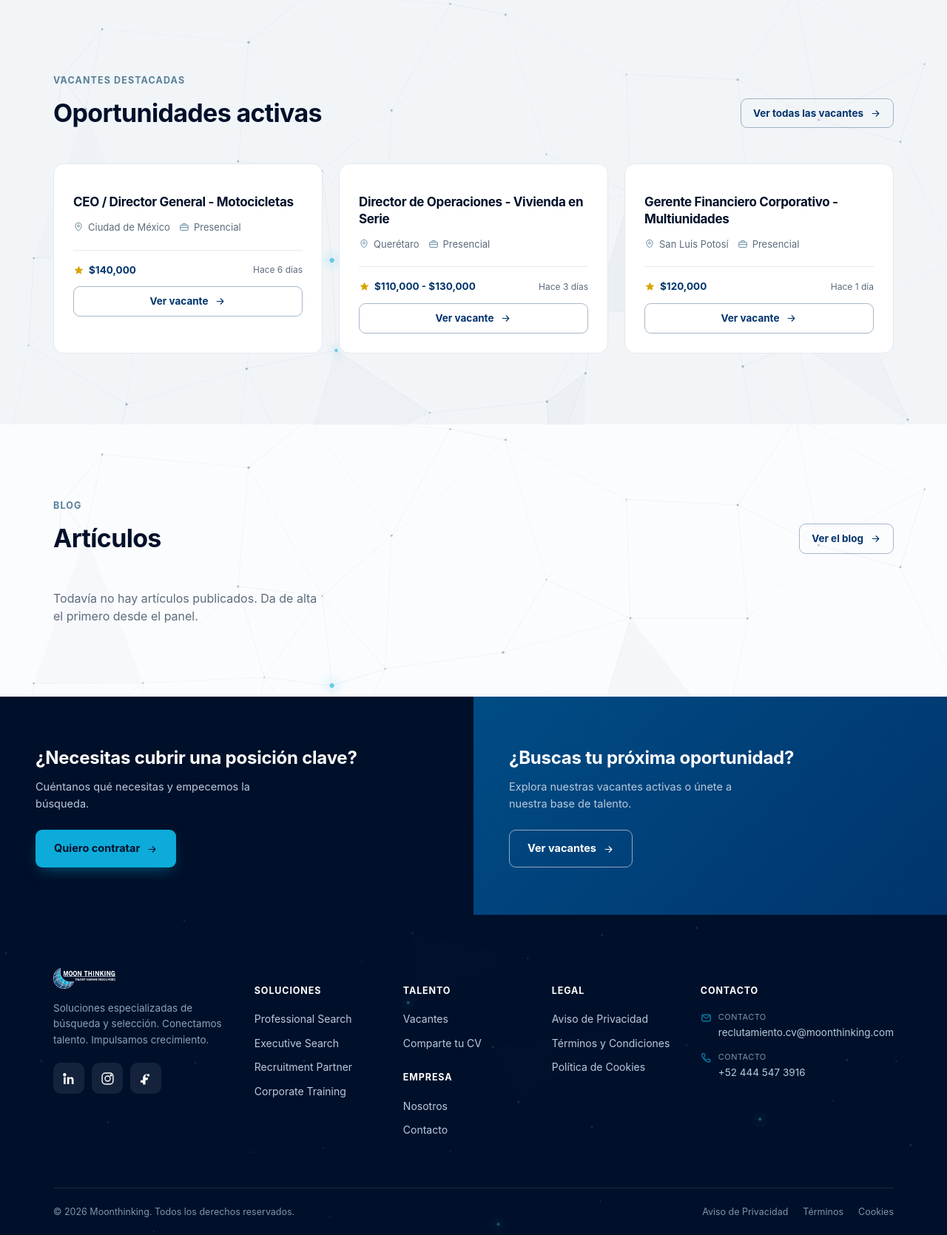
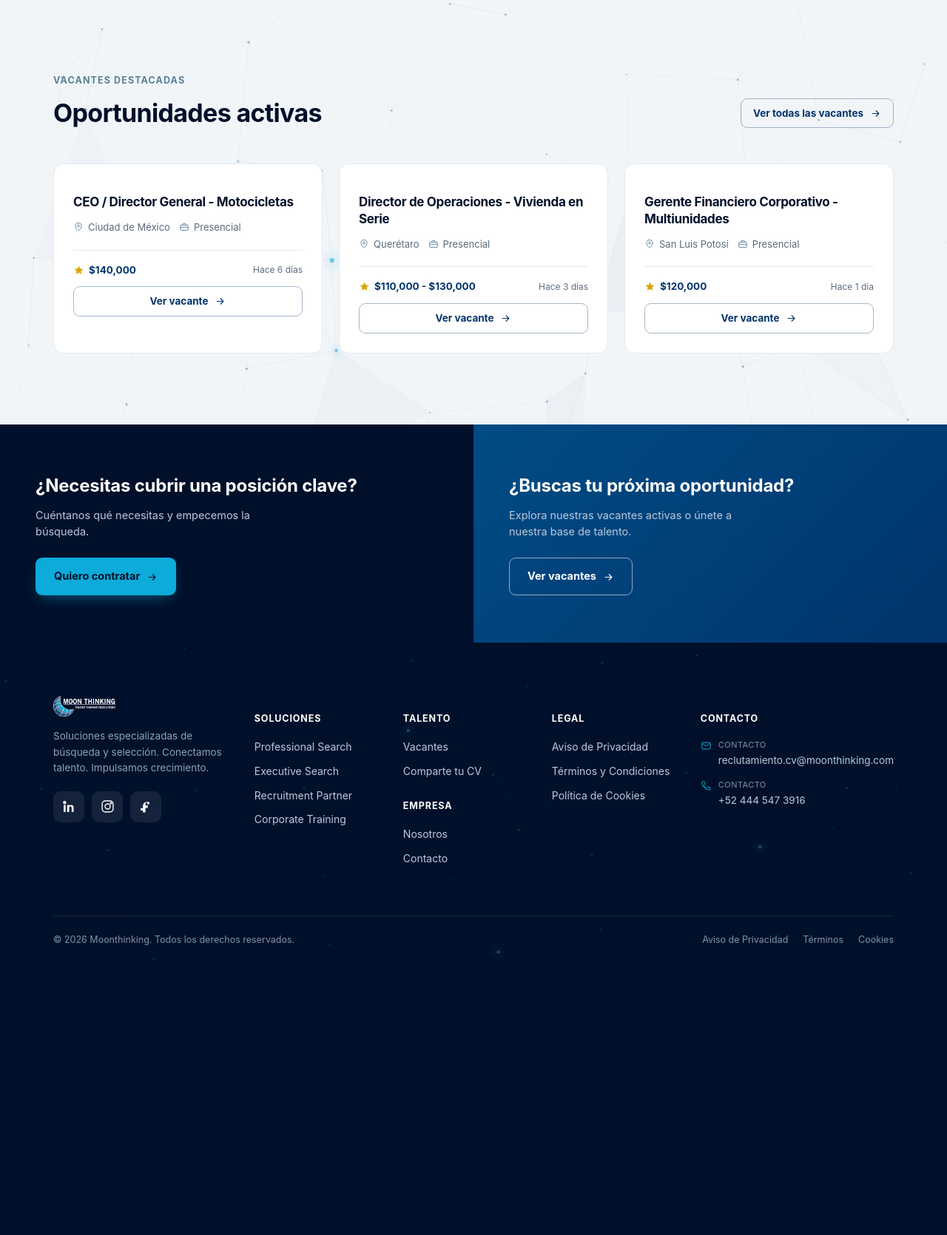
Before and after one commit to moonthinking/Moonthinking-site, a Flask app: page / in a window 1280 px wide. Shown: the part 1071-2741 px from the top of the page at 74% size. After the commit the page ends 2369 px from the top, so only its background shows below. Run offline with Flask 3, Linux system fonts and the light colour scheme.

Commit message:
Remove blog section from inicio.html
Removed the blog section from the inicio.html template.

```diff
--- a/templates/inicio.html
+++ b/templates/inicio.html
@@ -61,32 +61,6 @@
     </div>
   </section>
 
-  <section class="section" style="overflow:hidden">
-    <div class="plexus-light"><img src="{{ url_for('static', filename='img/plexus_light.svg') }}" alt=""></div>
-    <div class="wrap">
-      <div class="head-row">
-        <div>
-          <div class="eyebrow-sm">Blog</div>
-          <h2>Artículos</h2>
-        </div>
-        <a href="{{ url_for('blog') }}" class="btn btn-outline-navy btn-sm">Ver el blog <span class="icon"><svg viewBox="0 0 24 24" fill="none" stroke="currentColor" stroke-width="1.8" stroke-linecap="round" stroke-linejoin="round"><path d="M5 12h14M13 6l6 6-6 6"/></svg></span></a>
-      </div>
-      <div class="grid-3">
-        {% for p in latest_posts %}
-        <a href="{{ url_for('blog_detail', slug=p.slug) }}" class="card blog-card">
-          <div class="thumb"><span class="cat">{{ p.category }}</span></div>
-          <div class="body">
-            <h3>{{ p.title }}</h3>
-            <div class="meta"><span>{{ p.reading_time }}</span></div>
-          </div>
-        </a>
-        {% else %}
-        <p style="color:var(--muted)">Todavía no hay artículos publicados. Da de alta el primero desde el panel.</p>
-        {% endfor %}
-      </div>
-    </div>
-  </section>
-
   <section class="cta-split">
     <div class="half a">
       <h3>¿Necesitas cubrir una posición clave?</h3>
```
